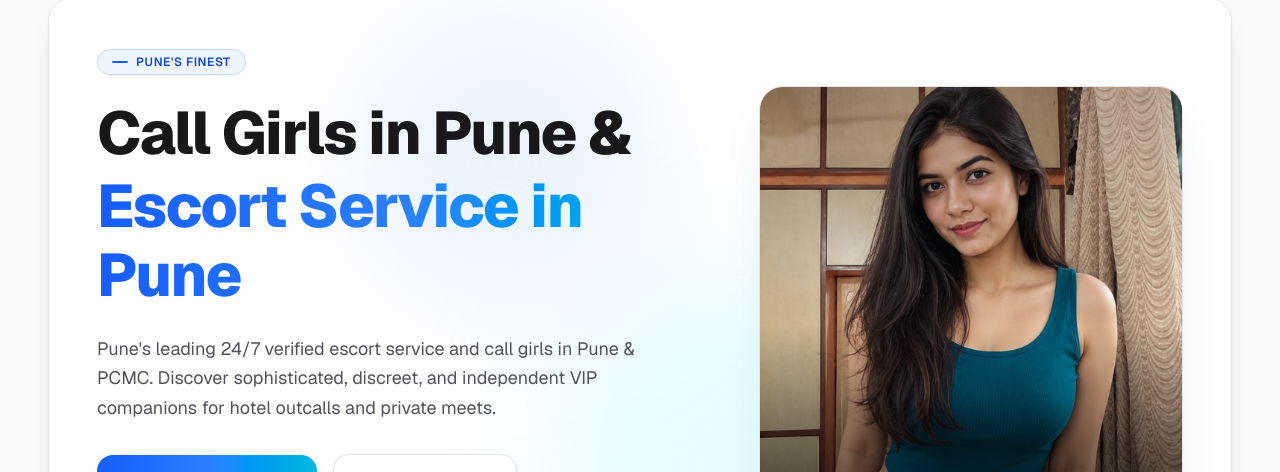
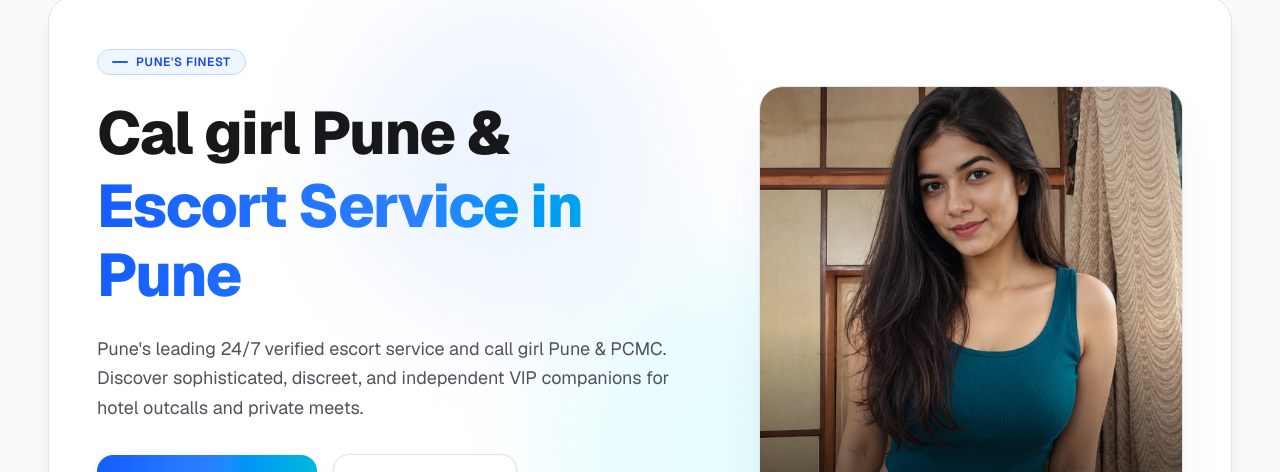
Before and after one commit to homelander62056-design/calgirlanjali, a Next.js app: page / in a window 1280 px wide. Shown: the part 100-572 px from the top of the page. Built offline with nearby package versions, Linux system fonts and the light colour scheme; no server answers.

Commit message:
fixes the text

```diff
--- a/app/page.tsx
+++ b/app/page.tsx
@@ -264,7 +264,7 @@ const seoKeywords = [
   "Genuine Call Girl in Pune",
   "Verified Pune Escorts",
   "Verified Call Girls Pune",
-  "Cheap Call Girls in Pune",
+  "Cheap Cal girl Pune",
   "Affordable Escorts Pune",
   "Luxury Escorts Pune",
   "High Profile Escorts Pune",
@@ -304,7 +304,7 @@ export default function Page() {
 
                 {/* Main Heading */}
                 <h1 className="text-3xl sm:text-5xl lg:text-6xl font-extrabold tracking-tight leading-[1.15] text-zinc-900">
-                  <span className="block">Call Girls in Pune &amp;</span>
+                  <span className="block">Cal girl Pune &amp;</span>
 
                   <span className="bg-gradient-to-r from-blue-600 via-blue-500 to-cyan-500 bg-clip-text text-transparent block mt-1">
                     Escort Service in Pune
@@ -313,7 +313,7 @@ export default function Page() {
 
                 {/* Description */}
                 <p className="text-base sm:text-lg text-zinc-600 max-w-xl leading-relaxed">
-                  Pune&apos;s leading 24/7 verified escort service and call girls in Pune &amp; PCMC. Discover sophisticated, discreet, and independent VIP companions for hotel outcalls and private meets.
+                  Pune&apos;s leading 24/7 verified escort service and call girl Pune &amp; PCMC. Discover sophisticated, discreet, and independent VIP companions for hotel outcalls and private meets.
                 </p>
 
                 {/* Buttons */}
```
Also changed, not shown: app/about/page.tsx (line endings or trailing spaces).
